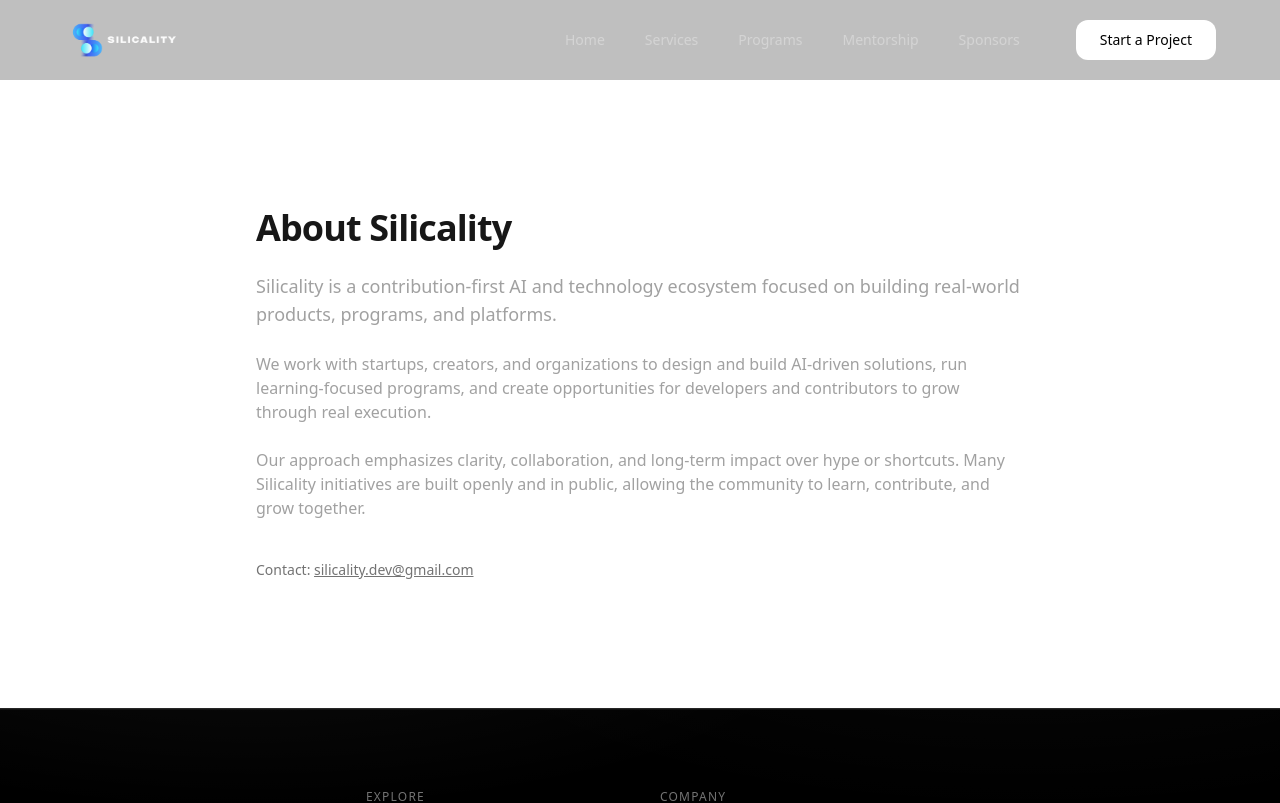
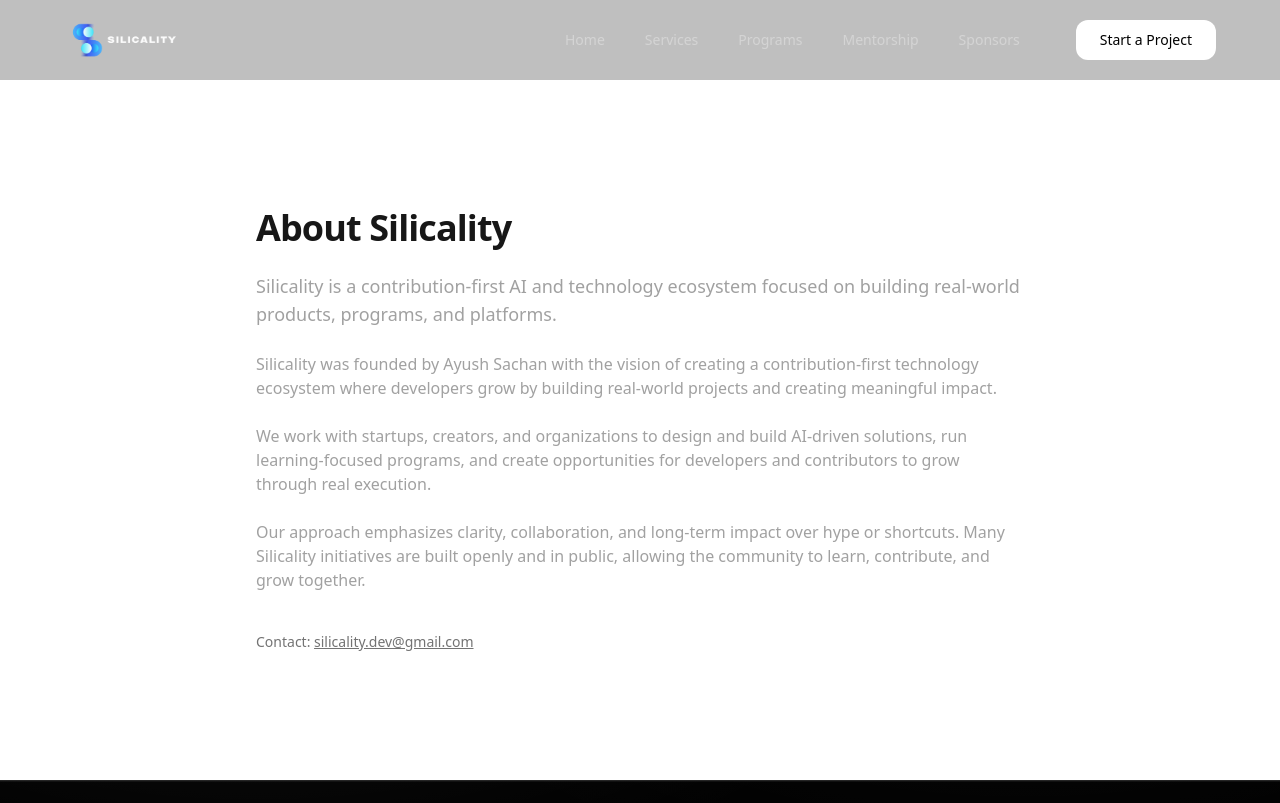
Before and after one commit to CodeWithSachan/Silicality, a Next.js app: page /about in a window 1280 px wide. Shown: the top 803 px of the page. Built offline with nearby package versions, Linux system fonts and the light colour scheme.

Commit message:
Fix hydration warning, update SEO metadata, finalize layouts

```diff
--- a/app/about/page.tsx
+++ b/app/about/page.tsx
@@ -1,3 +1,65 @@
+// import type { Metadata } from "next";
+
+// export const metadata: Metadata = {
+//   title: "About Silicality",
+//   description:
+//     "Silicality is a contribution-first AI and technology ecosystem building real-world products, programs, and platforms focused on long-term impact.",
+//   keywords: [
+//     "Silicality",
+//     "technology ecosystem",
+//     "AI platform",
+//     "open source programs",
+//     "developer community",
+//   ],
+// };
+
+// export default function AboutPage() {
+//   return (
+//     <section
+//       className="py-32 px-6"
+//       aria-labelledby="about-silicality"
+//     >
+//       <div className="max-w-3xl mx-auto">
+//         <h1
+//           id="about-silicality"
+//           className="text-4xl font-semibold tracking-tight"
+//         >
+//           About Silicality
+//         </h1>
+
+//         <p className="mt-6 text-lg text-neutral-400">
+//           Silicality is a contribution-first AI and technology ecosystem focused
+//           on building real-world products, programs, and platforms.
+//         </p>
+
+//         <p className="mt-6 text-neutral-400">
+//           We work with startups, creators, and organizations to design and build
+//           AI-driven solutions, run learning-focused programs, and create
+//           opportunities for developers and contributors to grow through real
+//           execution.
+//         </p>
+
+//         <p className="mt-6 text-neutral-400">
+//           Our approach emphasizes clarity, collaboration, and long-term impact
+//           over hype or shortcuts. Many Silicality initiatives are built openly
+//           and in public, allowing the community to learn, contribute, and grow
+//           together.
+//         </p>
+
+//         <p className="mt-10 text-sm text-neutral-500">
+//           Contact:{" "}
+//           <a
+//             href="mailto:silicality.dev@gmail.com"
+//             className="underline hover:text-neutral-300 transition"
+//           >
+//             silicality.dev@gmail.com
+//           </a>
+//         </p>
+//       </div>
+//     </section>
+//   );
+// }
+
 import type { Metadata } from "next";
 
 export const metadata: Metadata = {
@@ -32,6 +94,13 @@
           on building real-world products, programs, and platforms.
         </p>
 
+        {/* ✅ Founder clarity */}
+        <p className="mt-6 text-neutral-400">
+          Silicality was founded by Ayush Sachan with the vision of creating a
+          contribution-first technology ecosystem where developers grow by
+          building real-world projects and creating meaningful impact.
+        </p>
+
         <p className="mt-6 text-neutral-400">
           We work with startups, creators, and organizations to design and build
           AI-driven solutions, run learning-focused programs, and create
--- a/app/layout.tsx
+++ b/app/layout.tsx
@@ -170,7 +170,7 @@
                 "jobTitle": "Founder",
                 "url": "https://silicality.com/about",
                 "sameAs": [
-                  "https://www.linkedin.com/in/ayush-sachan",
+                  "https://www.linkedin.com/in/ayushsachan20",
                   "https://www.instagram.com/thedeveloper.guy"
                 ]
               },
```
